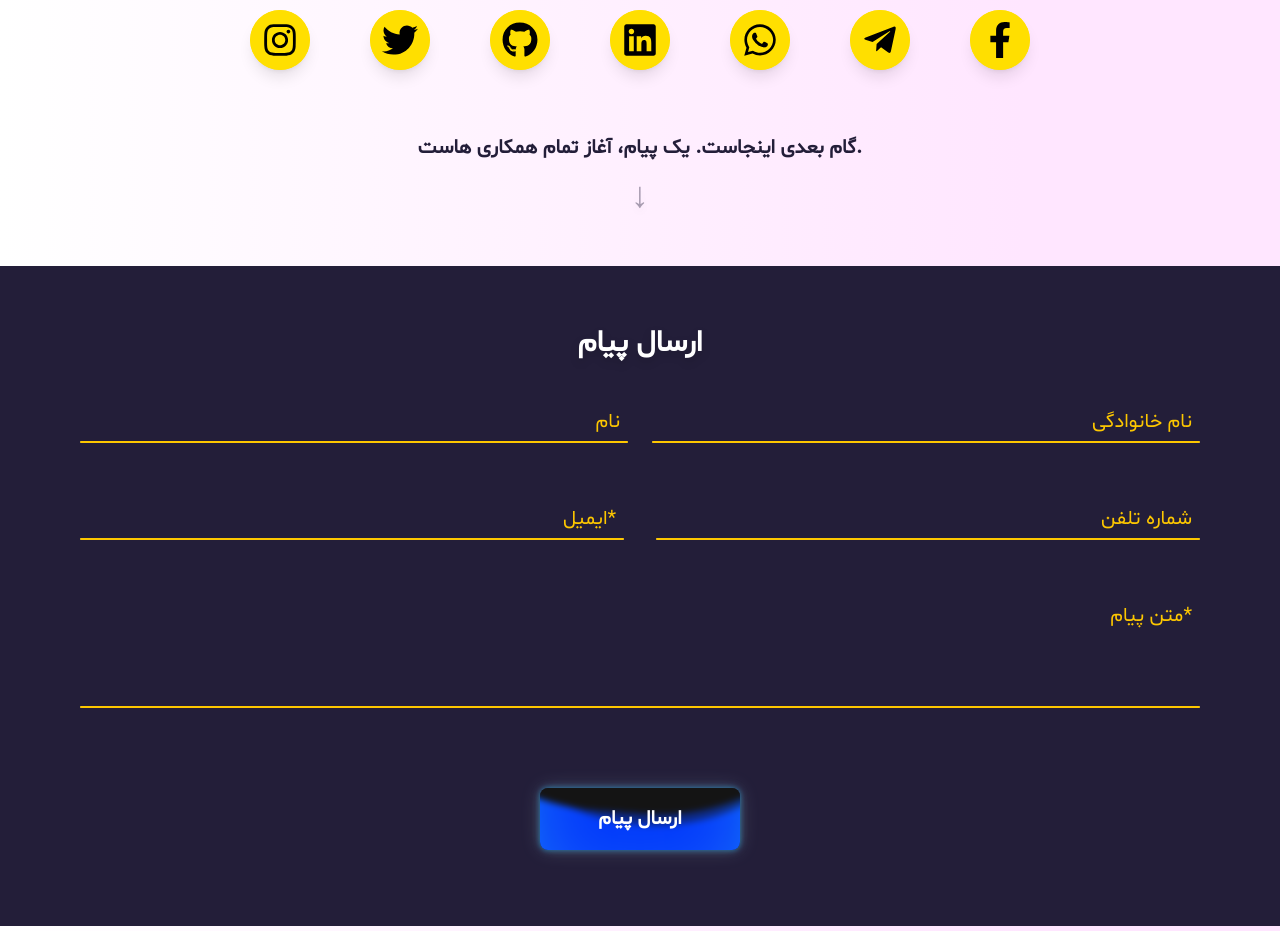
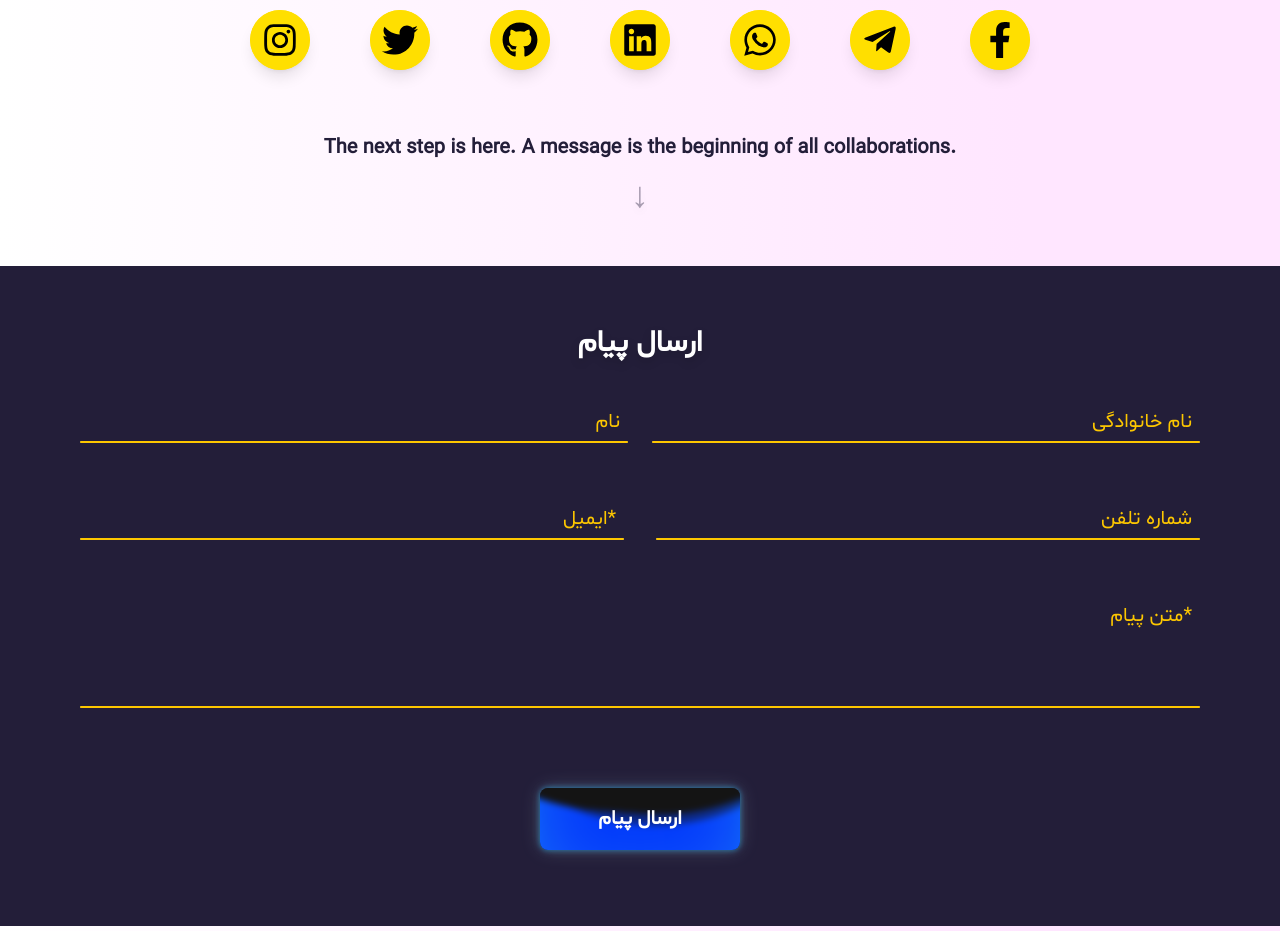
Before and after one commit to MatinT-SA/My-Personal-Website, a Next.js app: page /en in a window 1280 px wide. Shown: the part 3820-4751 px from the top of the page. Built offline with nearby package versions, Linux system fonts and the light colour scheme.

Commit message:
translating cta text in contact section and finishing this part's total translation

```diff
--- a/app/[locale]/sections/Contact.js
+++ b/app/[locale]/sections/Contact.js
@@ -51,7 +51,7 @@ export default function Contact() {
             viewport={{ once: true, amount: 0.5 }}
             transition={{ duration: 0.35, delay: 0.3 }}
           >
-            گام بعدی اینجاست. یک پیام، آغاز تمام همکاری‌ هاست.
+            {t("cta")}
           </motion.p>
 
           <motion.div
--- a/messages/en.json
+++ b/messages/en.json
@@ -100,6 +100,7 @@
       "whatsapp": "WhatsApp",
       "telegram": "Telegram",
       "facebook": "Facebook"
-    }
+    },
+    "cta": "The next step is here. A message is the beginning of all collaborations."
   }
 }
--- a/messages/fa.json
+++ b/messages/fa.json
@@ -79,7 +79,7 @@
     }
   },
   "contact": {
-    "title": "اطلاعات تماس",
+    "title": "راه های ارتباطی",
     "location": {
       "title": "محل اقامت",
       "value": "ایران، کرج"
@@ -100,6 +100,7 @@
       "whatsapp": "واتس‌اپ",
       "telegram": "تلگرام",
       "facebook": "فیسبوک"
-    }
+    },
+    "cta": "گام بعدی اینجاست. یک پیام، آغاز تمام همکاری‌ هاست."
   }
 }
```
